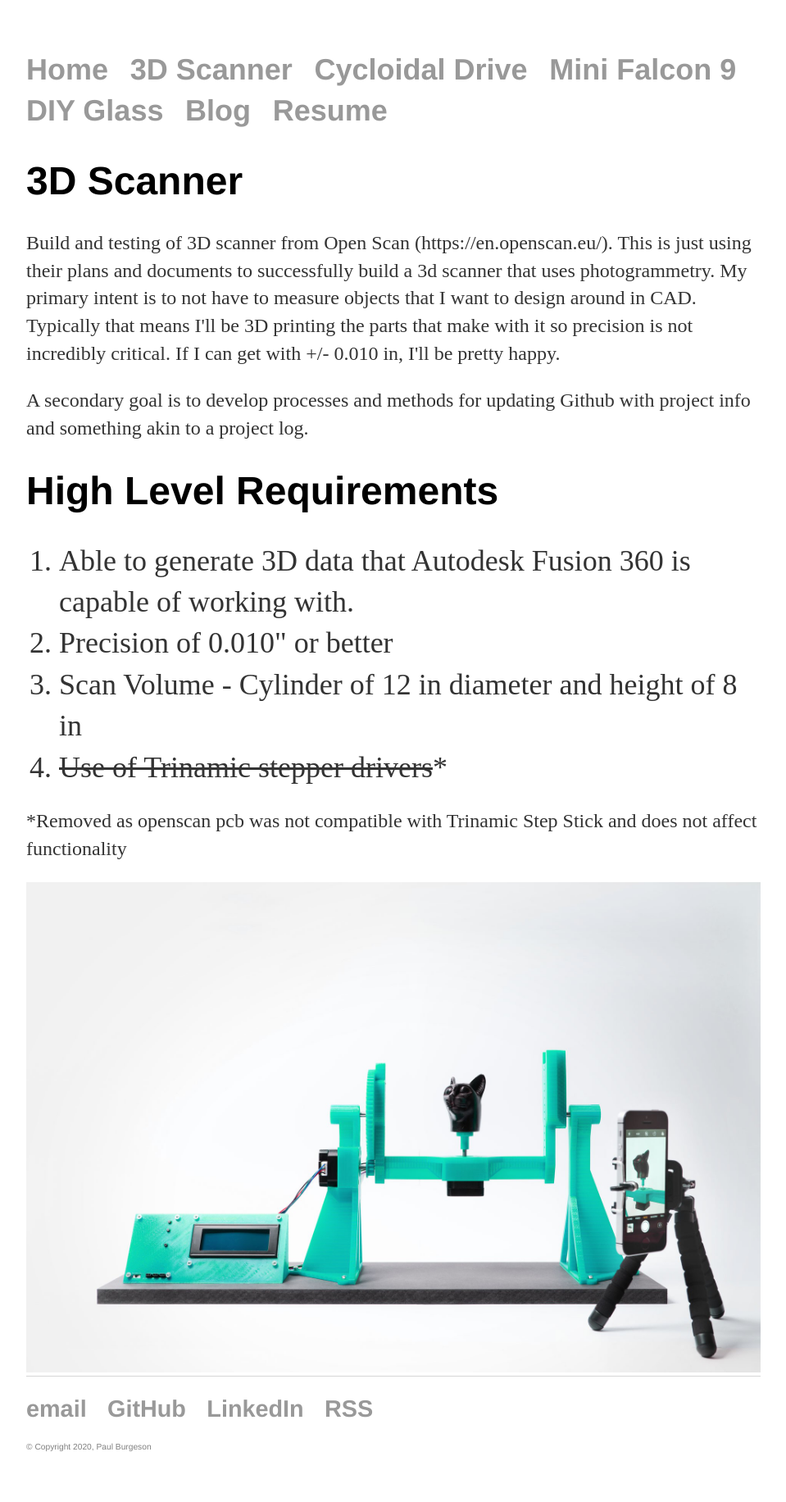
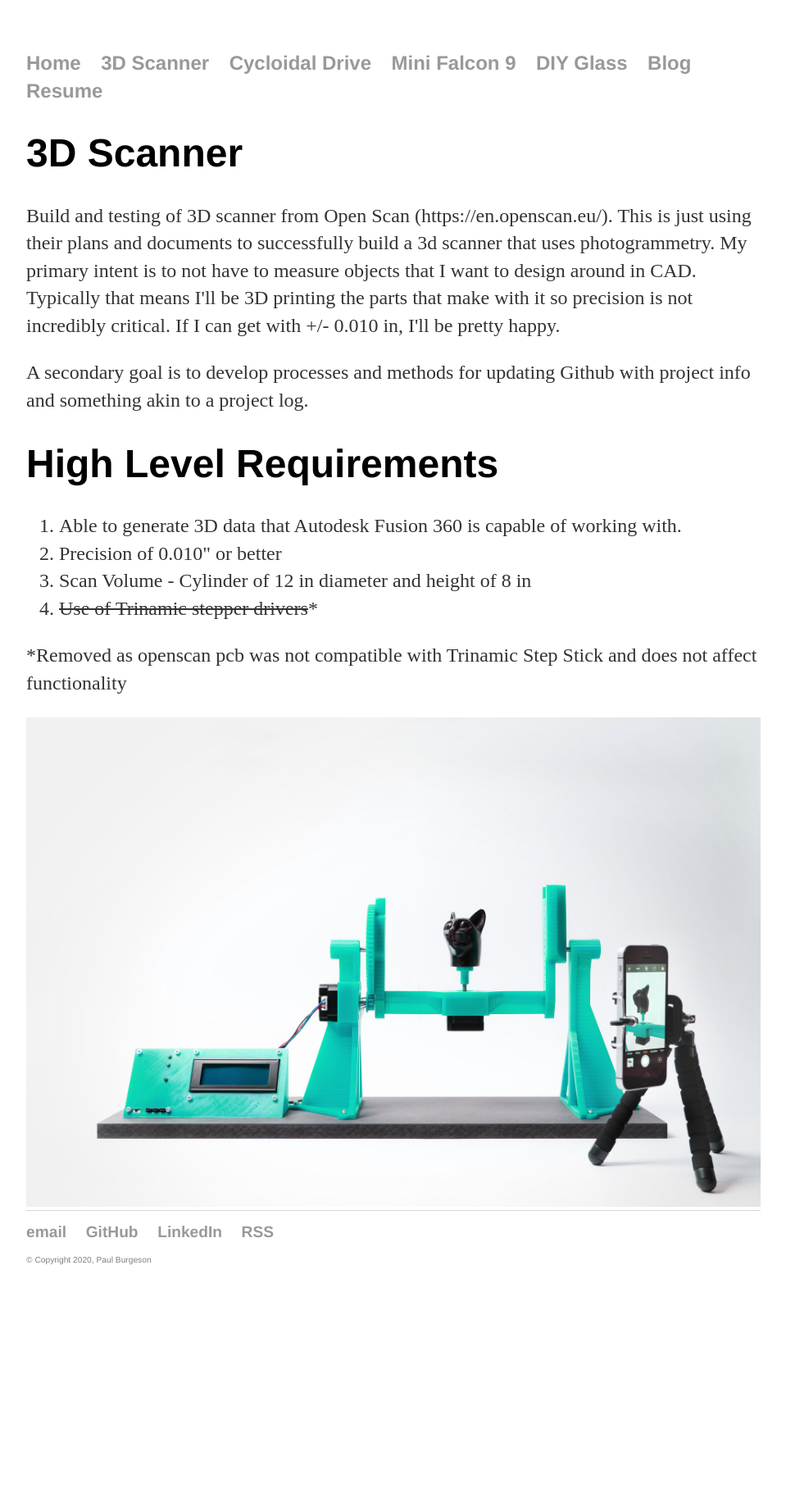
Before and after one commit to pburgeson/pburgeson.github.io, a Jekyll site: the page built from 3dscanner/index.html, in a window 1280 px wide. Shown: the whole page at 82% size, without its empty margins (160-1119 px from the left). Built offline with Jekyll 4.4.1, drawn with Linux system fonts in a browser that asks for light colours; after the commit the page ends 1604 px from its top, so only the background shows below that.

Commit message:
trying to fix bullets

```diff
--- a/css/main.css
+++ b/css/main.css
@@ -32,16 +32,7 @@
     line-height: 1.4em;
     color: #333;
 }
-ol {
-    font-size: 1.5em;
-    line-height: 1.4em;
-    color: #333;
-}
-ul {
-    font-size: 1.5em;
-    line-height: 1.4em;
-    color: #333;
-}
+
 li {
     font-size: 1.5em;
     line-height: 1.4em;
```
